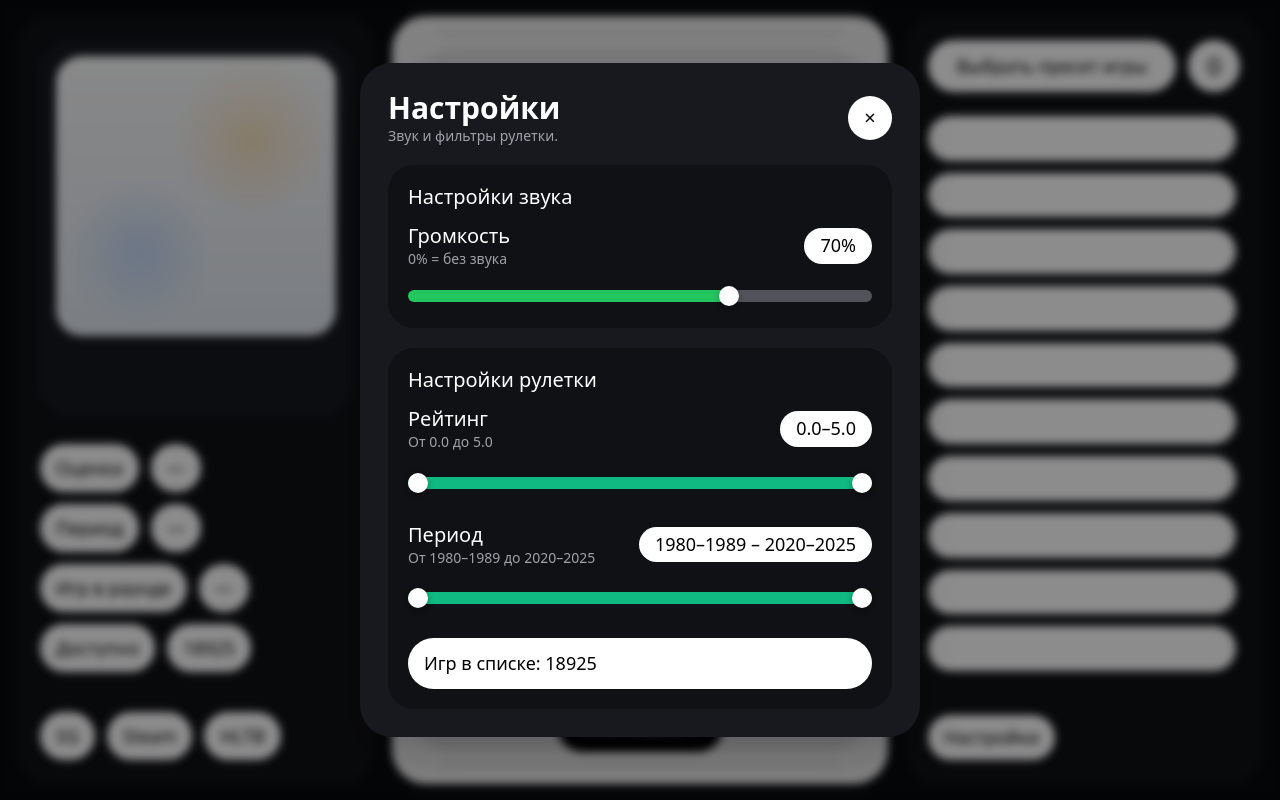
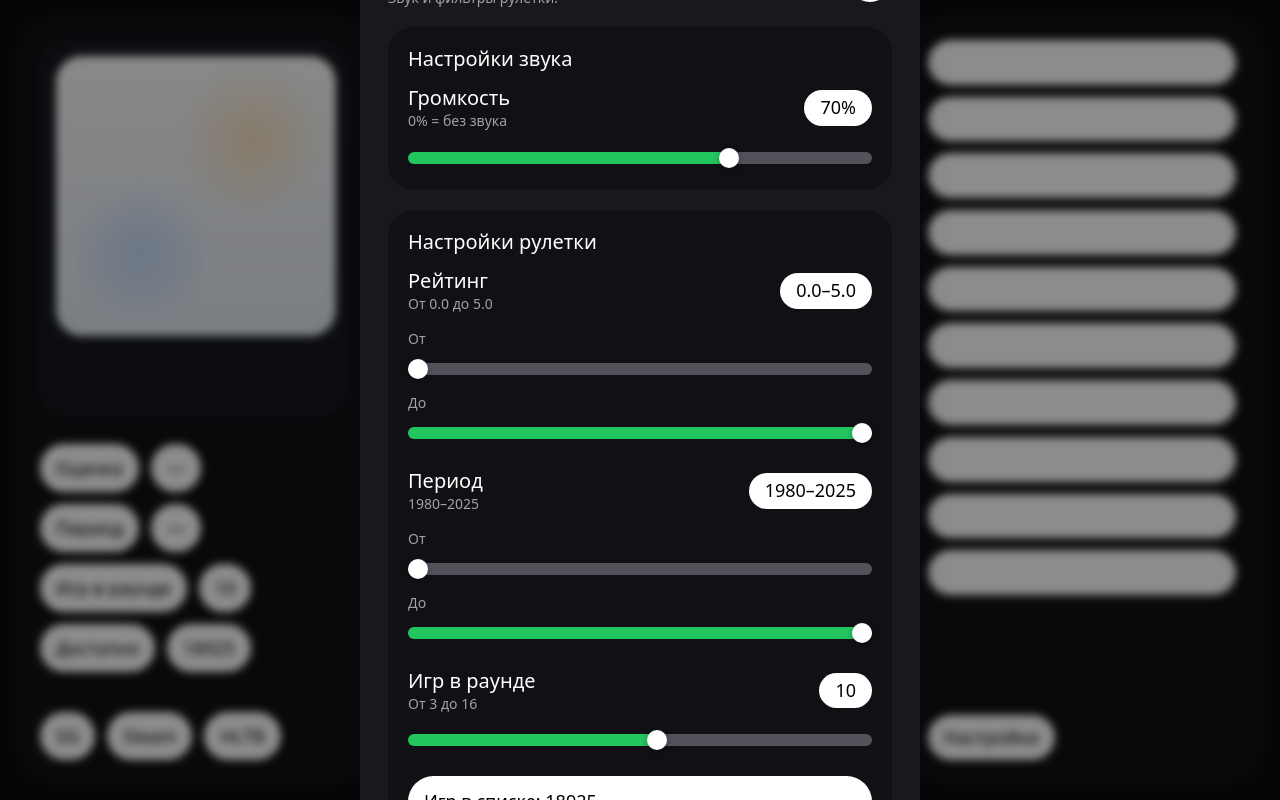
Before and after one commit to qwekee1/game-roulette-ui, a React (Vite) app: page / in a window 1280 px wide. Both pictures are taken after a click on the button "Настройки". Built offline with nearby package versions, Linux system fonts and the light colour scheme.

Commit message:
Update App.tsx

```diff
--- a/src/App.tsx
+++ b/src/App.tsx
@@ -40,12 +40,6 @@ type GameEntry = {
     startYear?: number;
     endYear?: number;
   };
-  source?: {
-    bucketCodes?: number[];
-    normalizedTiers?: number[];
-    maxNormalizedTier?: number;
-    files?: string[];
-  };
   assets?: {
     stopgameCoverUrl?: string | null;
     stopgameCoverFetched?: boolean;
@@ -64,10 +58,11 @@ const WINNER_ROW_INDEX = 4;
 const SPIN_OVERSHOOT = 22;
 const VISIBLE_TRACK_HEIGHT =
   VISIBLE_ROWS * LANE_ITEM_HEIGHT + (VISIBLE_ROWS - 1) * STEP_GAP;
-const SPIN_POOL_SIZE = 10;
 
 const MIN_RATING = 0;
 const MAX_RATING = 5;
+const MIN_ROUND_SIZE = 3;
+const MAX_ROUND_SIZE = 16;
 
 const PERIOD_BUCKETS = [
   { label: '1980–1989', start: 1980, end: 1989 },
@@ -85,8 +80,7 @@ const LS_RATING_MIN = 'rouletteRatingMin';
 const LS_RATING_MAX = 'rouletteRatingMax';
 const LS_PERIOD_MIN_INDEX = 'roulettePeriodMinIndex';
 const LS_PERIOD_MAX_INDEX = 'roulettePeriodMaxIndex';
-
-const THUMB_SIZE_PX = 20;
+const LS_ROUND_SIZE = 'rouletteRoundSize';
 
 function clamp(value: number, min: number, max: number): number {
   return Math.min(max, Math.max(min, value));
@@ -261,65 +255,8 @@ function readNumberFromStorage(key: string, fallback: number): number {
   return Number.isFinite(parsed) ? parsed : fallback;
 }
 
-type RangeSliderProps = {
-  min: number;
-  max: number;
-  step: number;
-  minValue: number;
-  maxValue: number;
-  onMinChange: (value: number) => void;
-  onMaxChange: (value: number) => void;
-};
-
-function DualRangeSlider({
-  min,
-  max,
-  step,
-  minValue,
-  maxValue,
-  onMinChange,
-  onMaxChange,
-}: RangeSliderProps) {
-  const range = max - min;
-  const leftPercent = ((minValue - min) / range) * 100;
-  const rightPercent = ((maxValue - min) / range) * 100;
-
-  const leftOffsetPx = minValue === min ? 0 : THUMB_SIZE_PX / 2;
-  const rightOffsetPx = maxValue === max ? 0 : THUMB_SIZE_PX / 2;
-
-  return (
-    <div className="relative h-8">
-      <div className="absolute top-1/2 h-3 w-full -translate-y-1/2 rounded-full bg-zinc-600" />
-
-      <div
-        className="absolute top-1/2 h-3 -translate-y-1/2 rounded-full bg-emerald-500"
-        style={{
-          left: `calc(${leftPercent}% - ${leftOffsetPx}px)`,
-          width: `calc(${Math.max(0, rightPercent - leftPercent)}% + ${leftOffsetPx + rightOffsetPx}px)`,
-        }}
-      />
-
-      <input
-        type="range"
-        min={min}
-        max={max}
-        step={step}
-        value={minValue}
-        onChange={(event) => onMinChange(Number(event.target.value))}
-        className="range-thumb pointer-events-none absolute left-0 top-1/2 z-20 h-8 w-full -translate-y-1/2 appearance-none bg-transparent"
-      />
-
-      <input
-        type="range"
-        min={min}
-        max={max}
-        step={step}
-        value={maxValue}
-        onChange={(event) => onMaxChange(Number(event.target.value))}
-        className="range-thumb pointer-events-none absolute left-0 top-1/2 z-30 h-8 w-full -translate-y-1/2 appearance-none bg-transparent"
-      />
-    </div>
-  );
+function getPeriodDisplay(periodMinIndex: number, periodMaxIndex: number): string {
+  return `${PERIOD_BUCKETS[periodMinIndex].start}–${PERIOD_BUCKETS[periodMaxIndex].end}`;
 }
 
 export default function GameRouletteUI() {
@@ -334,8 +271,6 @@ export default function GameRouletteUI() {
   const [spinTranslate, setSpinTranslate] = useState(0);
   const [spinTransition, setSpinTransition] = useState('none');
   const [spinSequence, setSpinSequence] = useState<GameEntry[] | null>(null);
-  const [presetCount, setPresetCount] = useState<number>(0);
-  const [isPresetOpen, setIsPresetOpen] = useState(false);
   const [isSettingsOpen, setIsSettingsOpen] = useState(false);
 
   const [soundVolume, setSoundVolume] = useState<number>(() => {
@@ -354,6 +289,9 @@ export default function GameRouletteUI() {
   );
   const [periodMaxIndex, setPeriodMaxIndex] = useState<number>(() =>
     clamp(readNumberFromStorage(LS_PERIOD_MAX_INDEX, PERIOD_BUCKETS.length - 1), 0, PERIOD_BUCKETS.length - 1),
+  );
+  const [roundSize, setRoundSize] = useState<number>(() =>
+    clamp(readNumberFromStorage(LS_ROUND_SIZE, 10), MIN_ROUND_SIZE, MAX_ROUND_SIZE),
   );
 
   const spinTimeoutRef = useRef<ReturnType<typeof window.setTimeout> | null>(null);
@@ -382,7 +320,8 @@ export default function GameRouletteUI() {
     window.localStorage.setItem(LS_RATING_MAX, String(ratingMax));
     window.localStorage.setItem(LS_PERIOD_MIN_INDEX, String(periodMinIndex));
     window.localStorage.setItem(LS_PERIOD_MAX_INDEX, String(periodMaxIndex));
-  }, [ratingMin, ratingMax, periodMinIndex, periodMaxIndex]);
+    window.localStorage.setItem(LS_ROUND_SIZE, String(roundSize));
+  }, [ratingMin, ratingMax, periodMinIndex, periodMaxIndex, roundSize]);
 
   useEffect(() => {
     if (selectedGame && !filteredGamesDb.some((game) => game.id === selectedGame.id)) {
@@ -525,7 +464,7 @@ export default function GameRouletteUI() {
     if (finalizeTimeoutRef.current !== null) window.clearTimeout(finalizeTimeoutRef.current);
     clearTickTimeouts();
 
-    const newRoundGames = getRandomGames(filteredGamesDb, SPIN_POOL_SIZE);
+    const newRoundGames = getRandomGames(filteredGamesDb, roundSize);
     if (newRoundGames.length === 0) return;
 
     const repeatedPool = Array.from(
@@ -584,7 +523,7 @@ export default function GameRouletteUI() {
   };
 
   const rightColumnItems = hasSpun ? spinPool : [];
-  const rightPlaceholders = !hasSpun ? getPlaceholderRows(SPIN_POOL_SIZE) : [];
+  const rightPlaceholders = !hasSpun ? getPlaceholderRows(roundSize) : [];
 
   return (
     <div
@@ -624,7 +563,7 @@ export default function GameRouletteUI() {
           <div className="mt-7 space-y-2.5 xl:space-y-3">
             <InfoRow label="Оценка" value={getRatingText(selectedGame)} />
             <InfoRow label="Период" value={getPeriodText(selectedGame)} />
-            <InfoRow label="Игр в раунде" value={hasSpun ? String(spinPool.length) : '—'} />
+            <InfoRow label="Игр в раунде" value={hasSpun ? String(spinPool.length) : String(roundSize)} />
             <InfoRow label="Доступно" value={String(filteredGamesDb.length)} />
           </div>
 
@@ -717,48 +656,6 @@ export default function GameRouletteUI() {
         </main>
 
         <aside className="flex w-[320px] shrink-0 flex-col rounded-[34px] bg-[#101115] px-6 py-6 xl:w-[360px]">
-          <div className="mb-5 flex items-center gap-2.5 xl:mb-6 xl:gap-3">
-            <button
-              type="button"
-              className="min-w-0 flex-1 inline-flex h-[46px] items-center justify-center truncate whitespace-nowrap rounded-full bg-white px-3 text-[16px] font-medium text-black xl:h-[52px] xl:px-4 xl:text-[18px]"
-            >
-              <span className="block truncate leading-[1.15]">Выбрать пресет игры</span>
-            </button>
-
-            <div className="relative">
-              <button
-                type="button"
-                onClick={() => setIsPresetOpen((prev: boolean) => !prev)}
-                className="flex h-[46px] w-[46px] items-center justify-center rounded-full bg-white text-[20px] font-medium text-black transition-all duration-200 ease-out hover:bg-zinc-100 active:scale-[0.98] xl:h-[52px] xl:w-[52px] xl:text-[24px]"
-              >
-                <span className="leading-[1.1]">{presetCount}</span>
-              </button>
-
-              <div
-                className={[
-                  'absolute right-0 top-[calc(100%+10px)] z-20 origin-top-right rounded-[20px] bg-white p-2 shadow-2xl transition-all duration-200 ease-out',
-                  isPresetOpen
-                    ? 'pointer-events-auto translate-y-0 scale-100 opacity-100'
-                    : 'pointer-events-none -translate-y-2 scale-95 opacity-0',
-                ].join(' ')}
-              >
-                {[0, 1, 2, 3, 4, 5].map((num) => (
-                  <button
-                    key={num}
-                    type="button"
-                    onClick={() => {
-                      setPresetCount(num);
-                      setIsPresetOpen(false);
-                    }}
-                    className="block w-full rounded-full px-4 py-2 text-left text-[15px] font-medium leading-[1.15] text-black transition-colors duration-200 hover:bg-zinc-100"
-                  >
-                    {num}
-                  </button>
-                ))}
-              </div>
-            </div>
-          </div>
-
           <div className="min-h-0 flex-1 overflow-y-auto pr-1">
             <div className="space-y-2.5 xl:space-y-3">
               {!hasSpun &&
@@ -876,15 +773,39 @@ export default function GameRouletteUI() {
                     </div>
                   </div>
 
-                  <DualRangeSlider
+                  <div className="space-y-3">
+                    <div>
+                      <div className="mb-2 text-sm text-zinc-400">От</div>
+                      <input
+                        type="range"
                         min={MIN_RATING}
                         max={MAX_RATING}
                         step={0.1}
-                    minValue={ratingMin}
-                    maxValue={ratingMax}
-                    onMinChange={(value) => setRatingMin(Math.min(value, ratingMax))}
-                    onMaxChange={(value) => setRatingMax(Math.max(value, ratingMin))}
+                        value={ratingMin}
+                        onChange={(event) => setRatingMin(Math.min(Number(event.target.value), ratingMax))}
+                        className="single-slider h-3 w-full cursor-pointer appearance-none rounded-full"
+                        style={{
+                          background: `linear-gradient(to right, #22c55e ${((ratingMin - MIN_RATING) / (MAX_RATING - MIN_RATING)) * 100}%, #52525b ${((ratingMin - MIN_RATING) / (MAX_RATING - MIN_RATING)) * 100}%)`,
+                        }}
                       />
+                    </div>
+
+                    <div>
+                      <div className="mb-2 text-sm text-zinc-400">До</div>
+                      <input
+                        type="range"
+                        min={MIN_RATING}
+                        max={MAX_RATING}
+                        step={0.1}
+                        value={ratingMax}
+                        onChange={(event) => setRatingMax(Math.max(Number(event.target.value), ratingMin))}
+                        className="single-slider h-3 w-full cursor-pointer appearance-none rounded-full"
+                        style={{
+                          background: `linear-gradient(to right, #22c55e ${((ratingMax - MIN_RATING) / (MAX_RATING - MIN_RATING)) * 100}%, #52525b ${((ratingMax - MIN_RATING) / (MAX_RATING - MIN_RATING)) * 100}%)`,
+                        }}
+                      />
+                    </div>
+                  </div>
                 </div>
 
                 <div>
@@ -892,22 +813,77 @@ export default function GameRouletteUI() {
                     <div>
                       <div className="text-[18px] font-medium leading-[1.15] text-white xl:text-[20px]">Период</div>
                       <div className="mt-1 text-sm leading-[1.2] text-zinc-400">
-                        От {PERIOD_BUCKETS[periodMinIndex].label} до {PERIOD_BUCKETS[periodMaxIndex].label}
+                        {getPeriodDisplay(periodMinIndex, periodMaxIndex)}
                       </div>
                     </div>
                     <div className="rounded-full bg-white px-4 py-2 text-[16px] font-medium leading-[1.1] text-black xl:text-[18px]">
-                      {PERIOD_BUCKETS[periodMinIndex].label} – {PERIOD_BUCKETS[periodMaxIndex].label}
+                      {getPeriodDisplay(periodMinIndex, periodMaxIndex)}
                     </div>
                   </div>
 
-                  <DualRangeSlider
+                  <div className="space-y-3">
+                    <div>
+                      <div className="mb-2 text-sm text-zinc-400">От</div>
+                      <input
+                        type="range"
                         min={0}
                         max={PERIOD_BUCKETS.length - 1}
                         step={1}
-                    minValue={periodMinIndex}
-                    maxValue={periodMaxIndex}
-                    onMinChange={(value) => setPeriodMinIndex(Math.min(value, periodMaxIndex))}
-                    onMaxChange={(value) => setPeriodMaxIndex(Math.max(value, periodMinIndex))}
+                        value={periodMinIndex}
+                        onChange={(event) =>
+                          setPeriodMinIndex(Math.min(Number(event.target.value), periodMaxIndex))
+                        }
+                        className="single-slider h-3 w-full cursor-pointer appearance-none rounded-full"
+                        style={{
+                          background: `linear-gradient(to right, #22c55e ${(periodMinIndex / (PERIOD_BUCKETS.length - 1)) * 100}%, #52525b ${(periodMinIndex / (PERIOD_BUCKETS.length - 1)) * 100}%)`,
+                        }}
+                      />
+                    </div>
+
+                    <div>
+                      <div className="mb-2 text-sm text-zinc-400">До</div>
+                      <input
+                        type="range"
+                        min={0}
+                        max={PERIOD_BUCKETS.length - 1}
+                        step={1}
+                        value={periodMaxIndex}
+                        onChange={(event) =>
+                          setPeriodMaxIndex(Math.max(Number(event.target.value), periodMinIndex))
+                        }
+                        className="single-slider h-3 w-full cursor-pointer appearance-none rounded-full"
+                        style={{
+                          background: `linear-gradient(to right, #22c55e ${(periodMaxIndex / (PERIOD_BUCKETS.length - 1)) * 100}%, #52525b ${(periodMaxIndex / (PERIOD_BUCKETS.length - 1)) * 100}%)`,
+                        }}
+                      />
+                    </div>
+                  </div>
+                </div>
+
+                <div>
+                  <div className="mb-4 flex items-center justify-between gap-4">
+                    <div>
+                      <div className="text-[18px] font-medium leading-[1.15] text-white xl:text-[20px]">Игр в раунде</div>
+                      <div className="mt-1 text-sm leading-[1.2] text-zinc-400">
+                        От {MIN_ROUND_SIZE} до {MAX_ROUND_SIZE}
+                      </div>
+                    </div>
+                    <div className="rounded-full bg-white px-4 py-2 text-[16px] font-medium leading-[1.1] text-black xl:text-[18px]">
+                      {roundSize}
+                    </div>
+                  </div>
+
+                  <input
+                    type="range"
+                    min={MIN_ROUND_SIZE}
+                    max={MAX_ROUND_SIZE}
+                    step={1}
+                    value={roundSize}
+                    onChange={(event) => setRoundSize(Number(event.target.value))}
+                    className="single-slider h-3 w-full cursor-pointer appearance-none rounded-full"
+                    style={{
+                      background: `linear-gradient(to right, #22c55e ${((roundSize - MIN_ROUND_SIZE) / (MAX_ROUND_SIZE - MIN_ROUND_SIZE)) * 100}%, #52525b ${((roundSize - MIN_ROUND_SIZE) / (MAX_ROUND_SIZE - MIN_ROUND_SIZE)) * 100}%)`,
+                    }}
                   />
                 </div>
 
@@ -936,29 +912,6 @@ export default function GameRouletteUI() {
             }
 
             .single-slider::-moz-range-thumb {
-              width: 20px;
-              height: 20px;
-              border-radius: 999px;
-              background: #ffffff;
-              cursor: pointer;
-              border: none;
-            }
-
-            .range-thumb::-webkit-slider-thumb {
-              appearance: none;
-              pointer-events: auto;
-              width: 20px;
-              height: 20px;
-              border-radius: 999px;
-              background: #ffffff;
-              cursor: pointer;
-              box-shadow: 0 2px 6px rgba(0,0,0,0.3);
-              border: none;
-              position: relative;
-            }
-
-            .range-thumb::-moz-range-thumb {
-              pointer-events: auto;
               width: 20px;
               height: 20px;
               border-radius: 999px;
```
Lines whose indentation alone changed are shown as unchanged.
